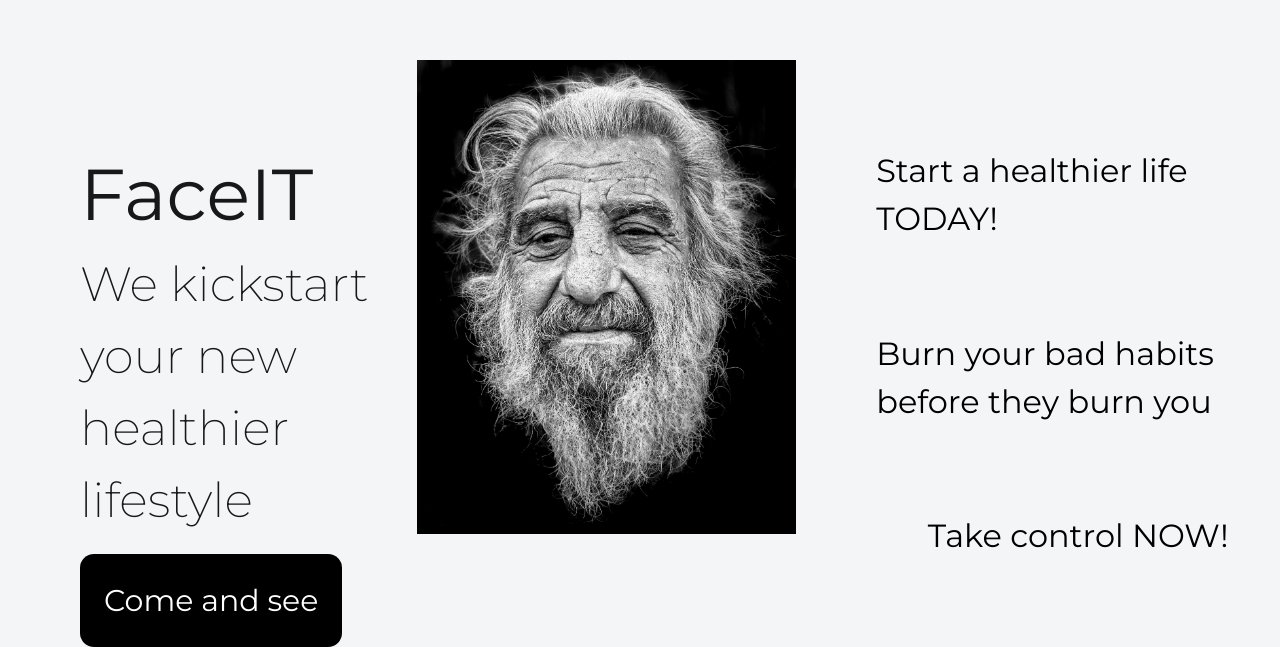
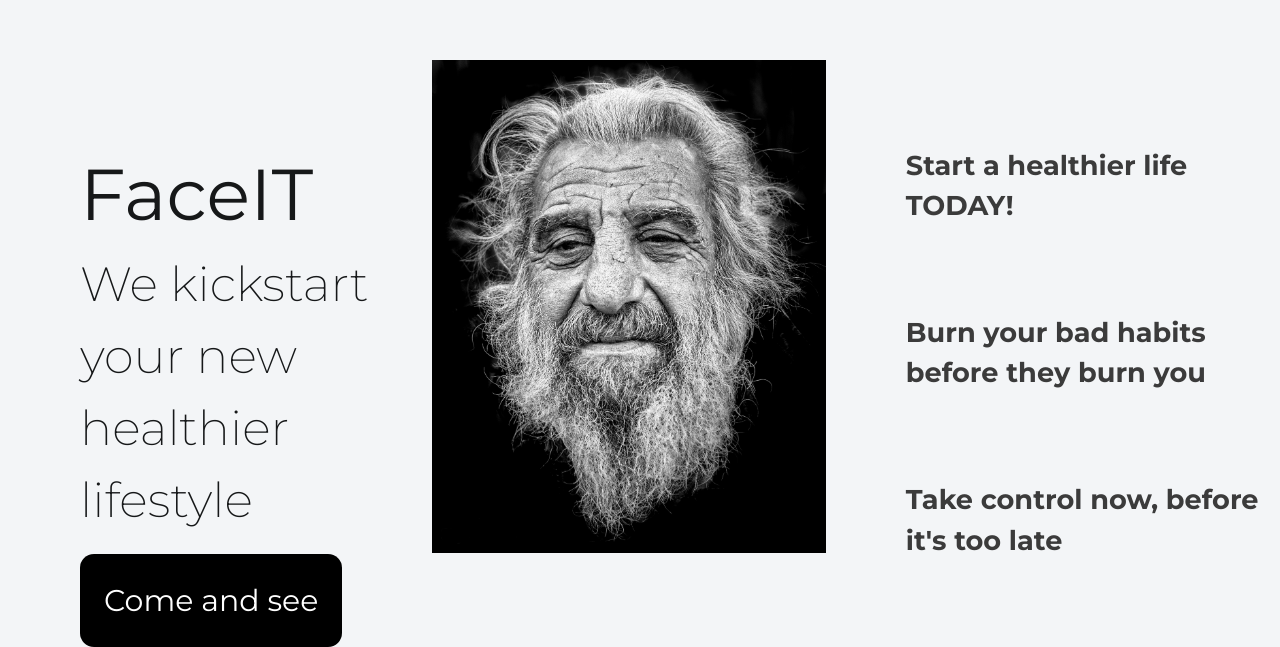
Before and after one commit to RolfHegr/hackathon_faceIT, a React (Create React App) app in the folder Full Stack/: page / in a window 1280 px wide. Shown: the part 196-843 px from the top of the page. Built offline with nearby package versions, Linux system fonts and the light colour scheme.

Commit message:
added button and route

```diff
--- a/Full Stack/src/App.js
+++ b/Full Stack/src/App.js
@@ -2,12 +2,14 @@ import './index.css'
 import Form from "./components/Form";
 import WelcomePage from "./components/welcomePage/WelcomePage";
 import { Route, Routes } from 'react-router-dom';
+import ResultsPage from './components/resultsPage/ResultsPage';
 
 function App() {
   return (
     <Routes>
       <Route path="/"  element={<WelcomePage />} />
       <Route path="/form"  element={<Form/>} />
+      <Route path="/result"  element={<ResultsPage/>} />
 
     </Routes>
   )
--- a/Full Stack/src/components/StepperControl.jsx
+++ b/Full Stack/src/components/StepperControl.jsx
@@ -15,7 +15,7 @@ export default function StepperControl({ handleClick, currentStep, steps }) {
         className="cursor-pointer rounded-lg py-2 px-4 font-semibold uppercase text-white transition duration-200 ease-in-out "
         style={{backgroundColor:'#161819'}}
       >
-        {currentStep === steps.length - 1 ? "Confirm" : "Next"}
+        {currentStep === steps.length - 1 ? "Submit" : "Next"}
       </button>
     </div>
   );
--- /dev/null
+++ b/Full Stack/src/components/resultsPage/ResultsPage.jsx
@@ -0,0 +1,11 @@
+import "./resultsPage.css";
+
+const ResultsPage = () => {
+    return (
+        <div>
+            <h1>This is You</h1>
+        </div>
+    );
+};
+
+export default ResultsPage;
--- a/Full Stack/src/components/steps/Final.js
+++ b/Full Stack/src/components/steps/Final.js
@@ -1,10 +1,13 @@
 import { useEffect, useState } from "react";
 import { Spinner } from "react-bootstrap";
+import { Navigate, useNavigate } from "react-router-dom";
 import { useStepperContext } from "../../contexts/StepperContext";
 
 export default function Final() {
   const { userData } = useStepperContext();
-  const [isLoading, setIsLoading] = useState(true)
+  const [isLoading, setIsLoading] = useState(true);
+  const navigate = useNavigate();
+
   useEffect(() => {
     // console.log(userData);
     const formData = new FormData();
@@ -12,13 +15,19 @@ export default function Final() {
       formData.append(key, userData[key]);
     }
     for (var pair of formData.entries()) {
-      console.log(pair[0] + ', ' + pair[1]);
+      console.log(pair[0] + ", " + pair[1]);
     }
-  })
+  });
+
+  const processData = () => {
+    navigate("./result");
+  };
   return (
     <div className="container md:mt-10">
       <div className="flex flex-col items-center">
-      {isLoading && <img src="https://www.webtunix.ai/static/img/faceman.gif"/>}
+        {isLoading && (
+          <img src="https://www.webtunix.ai/static/img/faceman.gif" />
+        )}
         {/* <div className="wrapper">
           <svg
             className="checkmark"
@@ -47,14 +56,15 @@ export default function Final() {
         {/* <div className="text-lg font-semibold text-gray-500">
           Your Account has been created.
         </div> */}
-        <a className="mt-10" href="/">
+    { !isLoading && (  <a className="mt-10">
           <button
+            onClick={processData}
             className="h-10 px-5 text-white-900 transition-colors duration-150 border border-gray-300 rounded-lg focus:shadow-outline hover:bg-green-500 hover:text-white-900"
-            style={{ backgroundColor: '#3b3b3b', color: "white" }}
+            style={{ backgroundColor: "#3b3b3b", color: "white" }}
           >
-            Close
+            See Results
           </button>
-        </a>
+        </a>)}
       </div>
     </div>
   );
--- a/Full Stack/src/components/welcomePage/WelcomePage.jsx
+++ b/Full Stack/src/components/welcomePage/WelcomePage.jsx
@@ -25,8 +25,9 @@ const WelcomePage = () => {
         </div>
         <div className="motivation">
           <span>Start a healthier life TODAY!</span>
+          {/* <p>Good habits can change your life</p> */}
           <span>Burn your bad habits before they burn you</span>
-          <span>Take control NOW!</span>
+          <span>Take control now, before it's too late</span>
         </div>
       </div>
     </div>
--- a/Full Stack/src/components/welcomePage/welcomePage.css
+++ b/Full Stack/src/components/welcomePage/welcomePage.css
@@ -11,11 +11,6 @@
     font-weight: 500;
     padding-top: 21rem;
     margin-left: 5rem;
-    /* text-align: center; */
-    /* position: absolute;
-    top: 50%;
-    left: 35%;
-    transform: translate(-77%, 80%); */
 }
 .welcomeWrapper>h3 {
     font-size: 48px;
@@ -45,12 +40,10 @@
     display: flex;
     flex-direction: column;
     justify-content: space-evenly;
-    font-size: 2rem;
-    font-weight: 500;
-    align-items: center;
-}
-.motivation>span {
-    font-size: 2rem;
+    font-size: 1.7rem;
+    font-weight: 600;
+    align-content: center;
+    color: var(--darkGray)
 }
 
 .faceSideControl {
```
Also changed, not shown: Full Stack/src/components/resultsPage/resultsPage.css (added).
